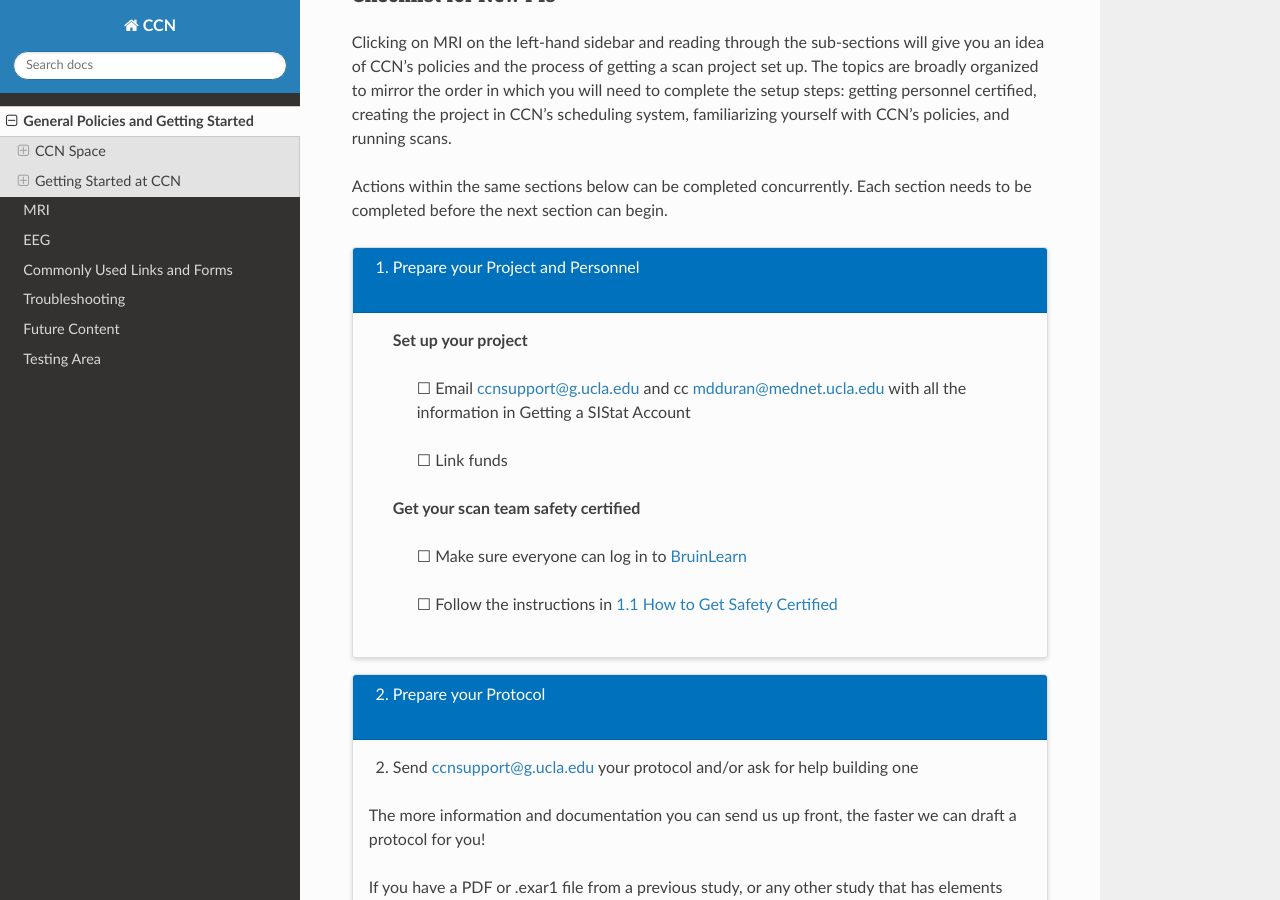
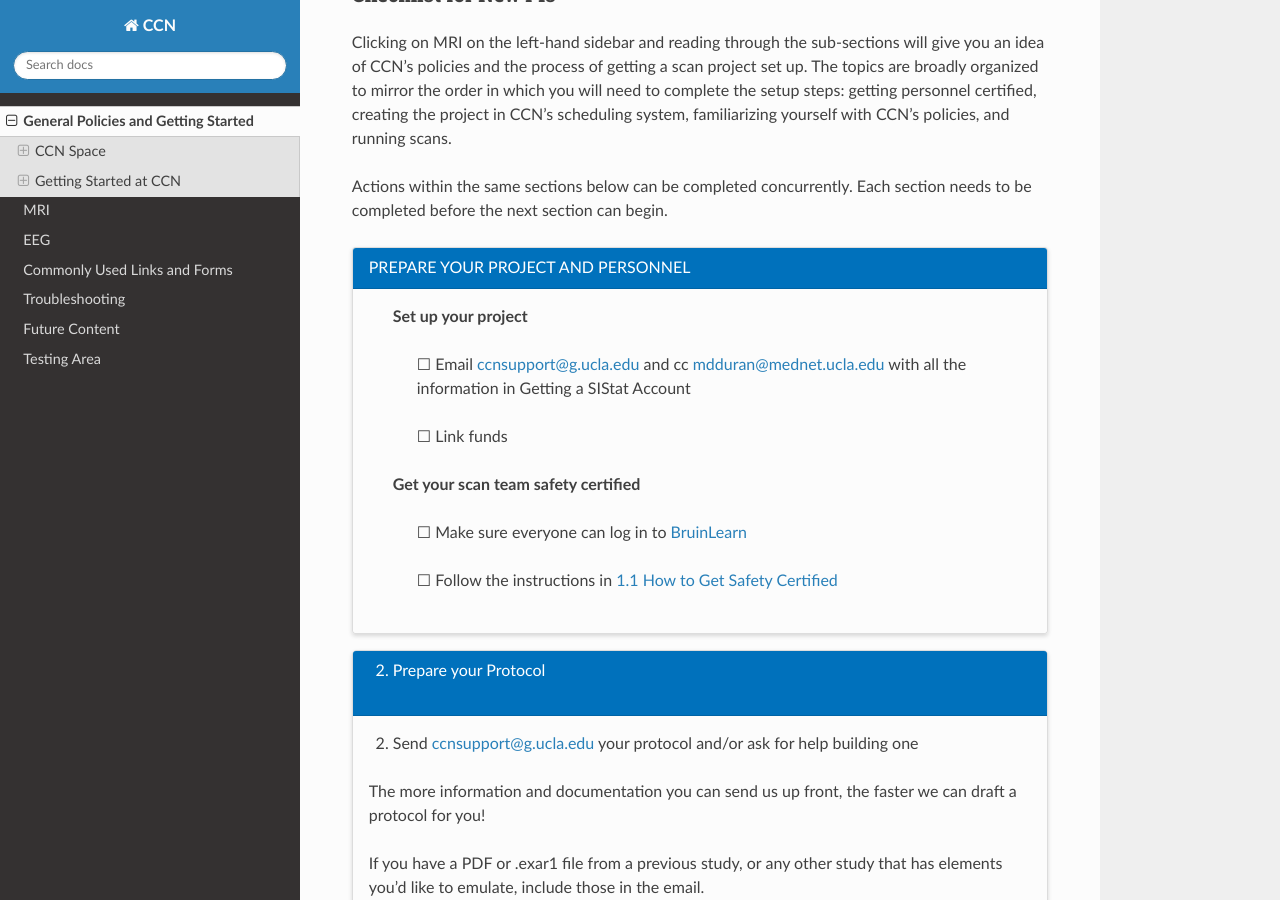
Before and after one commit to CCN-Support/CCN_Wiki, a Sphinx documentation site: the page built from docs/source/generalpolicies.rst, in a window 1280 px wide and 900 px high, scrolled down 3765 px. Built offline with Sphinx 7.4.7 and the Read the Docs theme 3.1.0, drawn with Linux system fonts in a browser that asks for light colours; part of the change alters nothing that is shown.

```diff
--- a/docs/source/generalpolicies.rst
+++ b/docs/source/generalpolicies.rst
@@ -107,8 +107,8 @@ Actions within the same sections below can be completed concurrently. Each secti
   :class-card: sd-rounded-1
   :class-header: sd-bg-primary sd-text-white
 
-  1. Prepare your Project and Personnel
-  ^^^^^^^^^^^^^^^^^^^^^^^^^^^^^^^^^^^^^
+  PREPARE YOUR PROJECT AND PERSONNEL
+  ^^^^^^^^^^^^^^^^^^^^^^^^^^^^^^^^^^
 
    **Set up your project**
 
```
